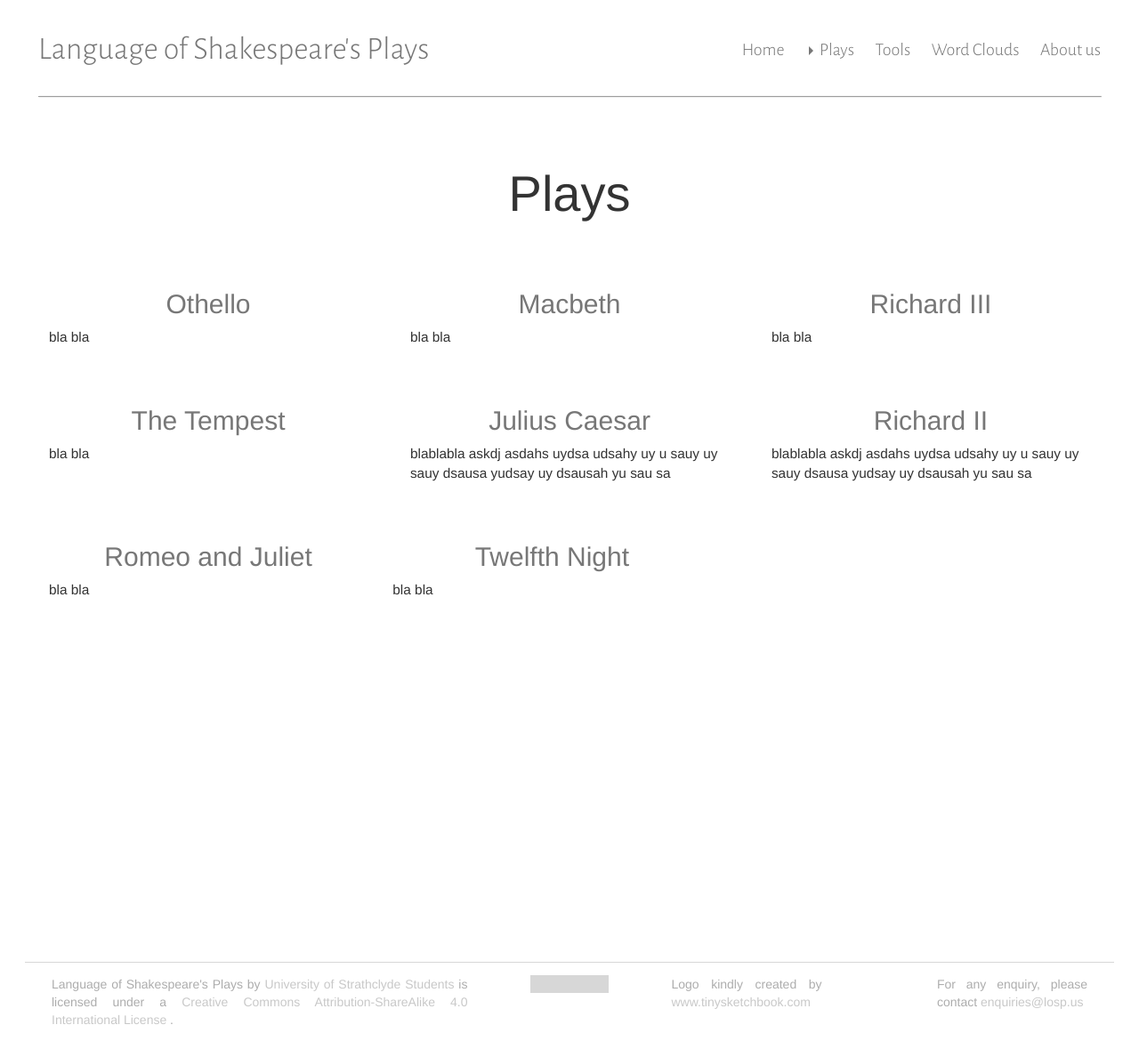
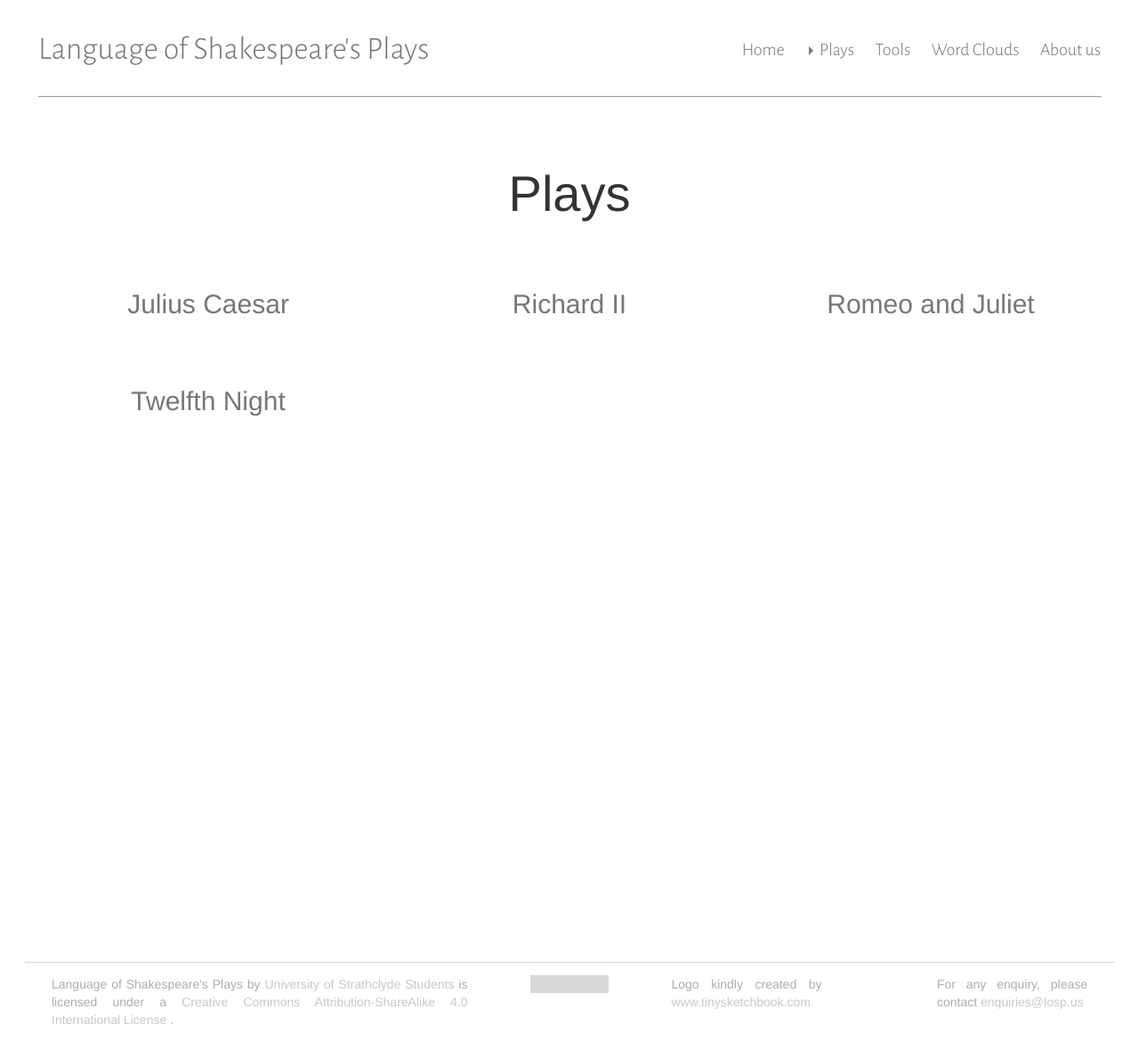
Before and after one commit to iahmed0/SU-LOSP.github.io, a Jekyll site: the page built from analyses.md, in a window 1280 px wide. Shown: the whole page at 89% size. Built offline with Jekyll 4.4.1, drawn with Linux system fonts in a browser that asks for light colours; grey boxes are pictures that could not be loaded.

Commit message:
Dynamically display analyses and their summaries

```diff
--- a/analyses.md
+++ b/analyses.md
@@ -4,49 +4,12 @@
 ---
 
 <div id="analyses">
+  {% for analysis in site.analyses %}
   <article>
-    <h2><a href="/analyses/othello/">Othello</a></h2>
-    <summary>bla bla</summary>
+    <h2><a href="{{ analysis.url }}">{{ analysis.title }}</a></h2>
+    {% if analysis.summary %}
+    <summary>{{ analysis.summary }}</summary>
+    {% endif %}
   </article>
-
-  <article>
-    <h2><a href="/analyses/macbeth/">Macbeth</a></h2>
-    <summary>bla bla</summary>
-  </article>
-
-  <article>
-    <h2><a href="/analyses/richard_iii/">Richard III</a></h2>
-    <summary>bla bla</summary>
-  </article>
-
-  <article>
-    <h2><a href="/analyses/the_tempest/">The Tempest</a></h2>
-    <summary>bla bla</summary>
-  </article>
-
-  <article>
-    <h2><a href="/analyses/julius_caesar/">Julius Caesar</a></h2>
-    <summary>
-      blablabla askdj asdahs uydsa udsahy uy u sauy uy sauy dsausa yudsay uy
-      dsausah yu sau sa
-    </summary>
-  </article>
-
-  <article>
-    <h2><a href="/analyses/richard_ii/">Richard II</a></h2>
-    <summary>
-      blablabla askdj asdahs uydsa udsahy uy u sauy uy sauy dsausa yudsay uy
-      dsausah yu sau sa
-    </summary>
-  </article>
-
-  <article>
-    <h2><a href="/analyses/romeo_and_juliet/">Romeo and Juliet</a></h2>
-    <summary>bla bla</summary>
-  </article>
-
-  <article>
-    <h2><a href="/analyses/twelfth_night/">Twelfth Night</a></h2>
-    <summary>bla bla</summary>
-  </article>
+  {% endfor %}
 </div>
```
